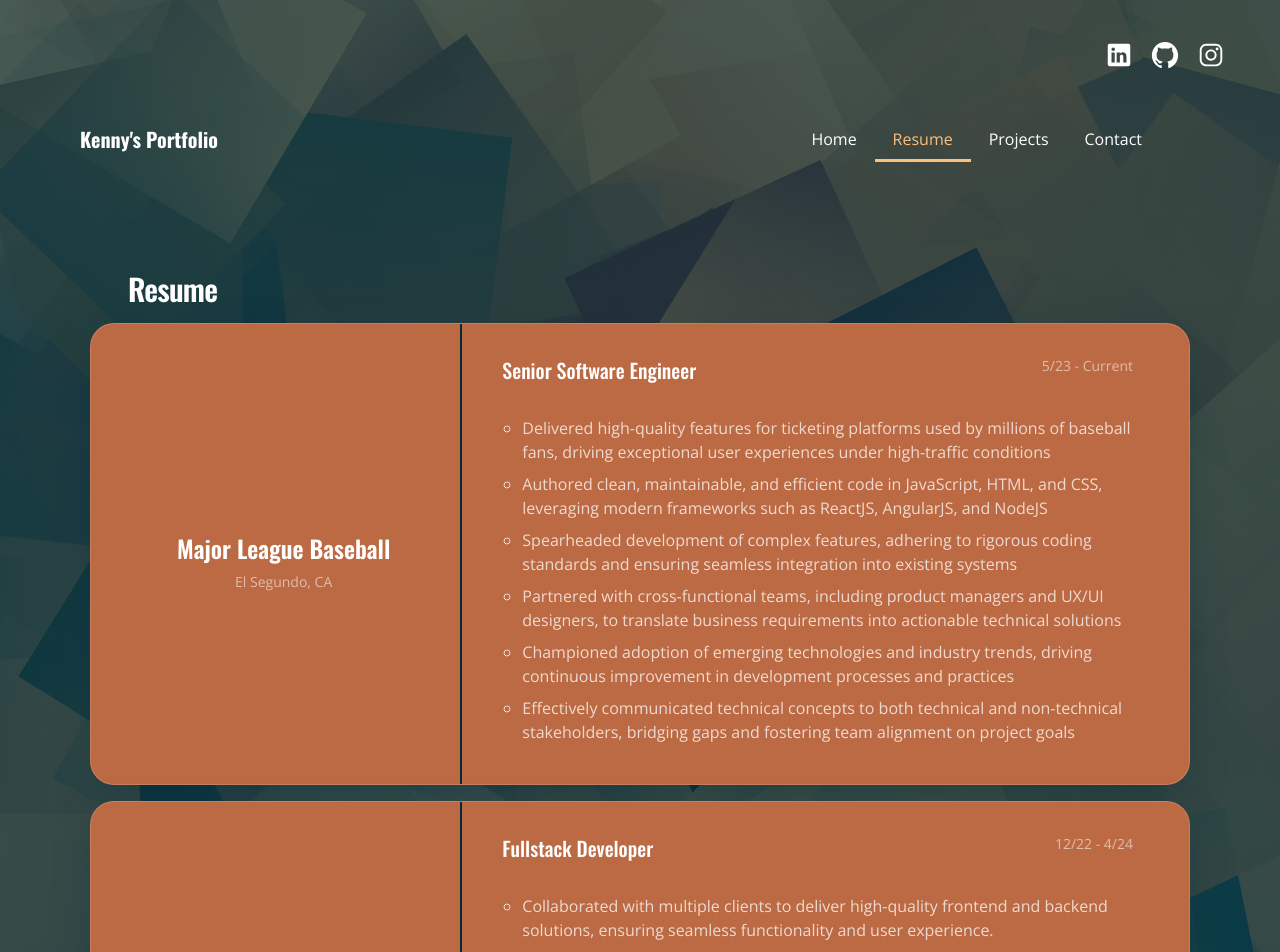
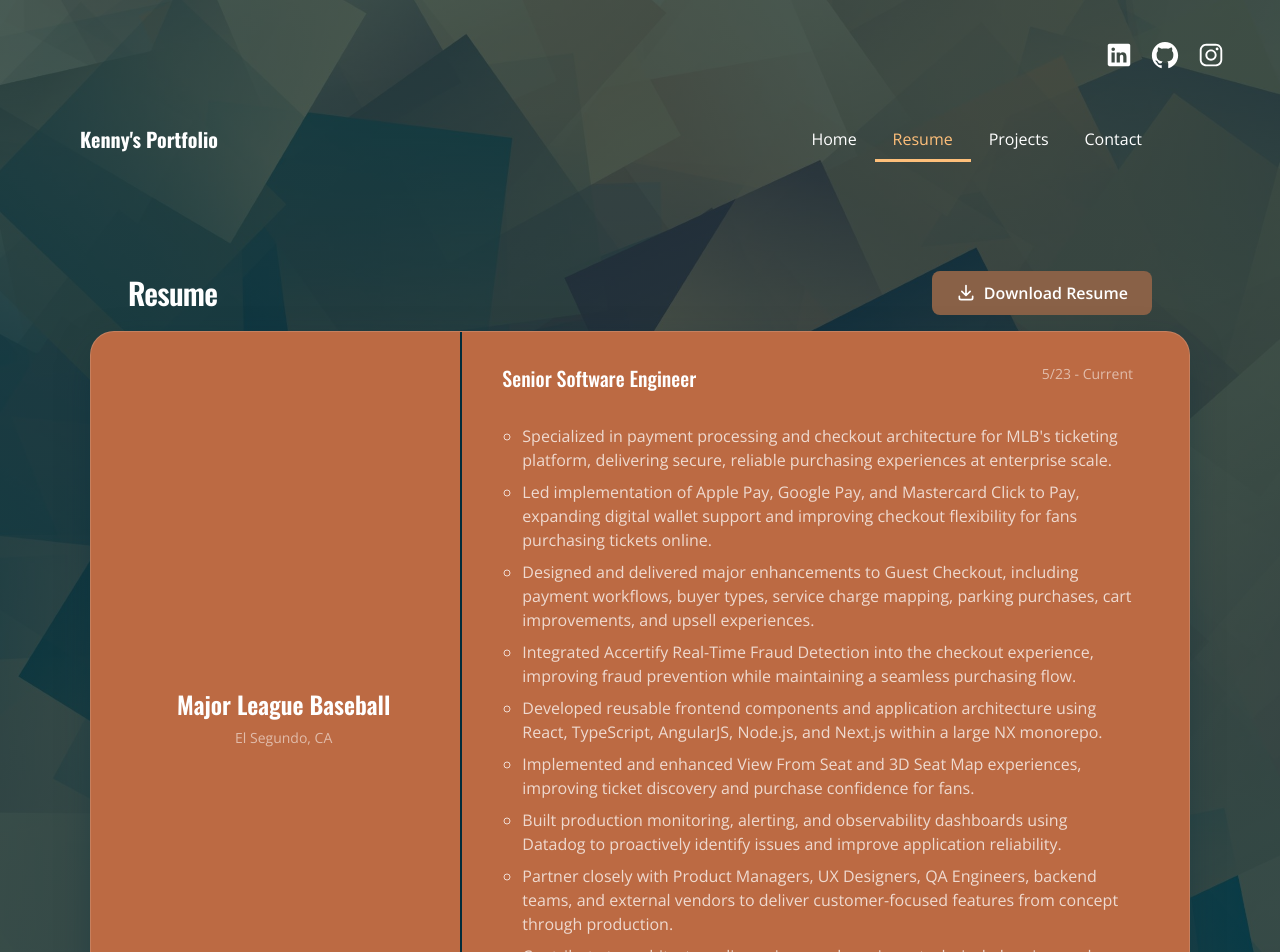
Before and after one commit to Kbbryant55/My-Portfolio, a Next.js app: page /resume in a window 1280 px wide. Shown: the top 952 px of the page. Built offline with nearby package versions, Linux system fonts and the light colour scheme.

Commit message:
Added resume download and updated

```diff
--- a/src/components/HeroSection.tsx
+++ b/src/components/HeroSection.tsx
@@ -29,6 +29,13 @@
         <Link href="/contact" className="btn-primary">
           Get in touch
         </Link>
+        <a
+          href="/Kenneth-Willoughby-Resume.pdf"
+          download
+          className="btn-secondary"
+        >
+          Download resume
+        </a>
         <Link href="/projects" className="btn-secondary">
           View projects
         </Link>
--- a/src/data/workHistory.js
+++ b/src/data/workHistory.js
@@ -6,12 +6,16 @@
     duration: "5/23 - Current",
     location: "El Segundo, CA",
     responsibilities: [
-      "Delivered high-quality features for ticketing platforms used by millions of baseball fans, driving exceptional user experiences under high-traffic conditions",
-      "Authored clean, maintainable, and efficient code in JavaScript, HTML, and CSS, leveraging modern frameworks such as ReactJS, AngularJS, and NodeJS",
-      "Spearheaded development of complex features, adhering to rigorous coding standards and ensuring seamless integration into existing systems",
-      "Partnered with cross-functional teams, including product managers and UX/UI designers, to translate business requirements into actionable technical solutions",
-      "Championed adoption of emerging technologies and industry trends, driving continuous improvement in development processes and practices",
-      "Effectively communicated technical concepts to both technical and non-technical stakeholders, bridging gaps and fostering team alignment on project goals",
+      "Specialized in payment processing and checkout architecture for MLB's ticketing platform, delivering secure, reliable purchasing experiences at enterprise scale.",
+      "Led implementation of Apple Pay, Google Pay, and Mastercard Click to Pay, expanding digital wallet support and improving checkout flexibility for fans purchasing tickets online.",
+      "Designed and delivered major enhancements to Guest Checkout, including payment workflows, buyer types, service charge mapping, parking purchases, cart improvements, and upsell experiences.",
+      "Integrated Accertify Real-Time Fraud Detection into the checkout experience, improving fraud prevention while maintaining a seamless purchasing flow.",
+      "Developed reusable frontend components and application architecture using React, TypeScript, AngularJS, Node.js, and Next.js within a large NX monorepo.",
+      "Implemented and enhanced View From Seat and 3D Seat Map experiences, improving ticket discovery and purchase confidence for fans.",
+      "Built production monitoring, alerting, and observability dashboards using Datadog to proactively identify issues and improve application reliability.",
+      "Partner closely with Product Managers, UX Designers, QA Engineers, backend teams, and external vendors to deliver customer-focused features from concept through production.",
+      "Contribute to architecture discussions, code reviews, technical planning, and mentoring to improve engineering quality and maintainability.",
+      "Deliver highly reliable software supporting major sales events, including Opening Day, playoffs, and other high-demand ticket releases.",
     ],
   },
   {
@@ -27,7 +31,7 @@
       "Developed backend systems using Node.js for user authentication and account management, functioning as a CRM.",
       "Successfully deployed multiple versions of a property management mobile application, ensuring scalability and reliability.",
       "Configured Firebase Functions to automate status updates and trigger notifications in response to real-time data changes.",
-      "Utilized React Native to create a cross-platform mobile application for property management, providing a seamless user experience across iOS and Android devices.",
+      "Deployed and maintained applications on AWS EC2 instances, optimizing performance and system stability.",
     ],
   },
 
--- a/src/pages/resume.tsx
+++ b/src/pages/resume.tsx
@@ -5,7 +5,30 @@
 const Resume = () => {
   return (
     <main className="page-shell space-y-4">
-      <h1 className="w-full max-w-5xl">Resume</h1>
+      <div className="w-full max-w-5xl flex items-center justify-between gap-4 flex-wrap">
+        <h1>Resume</h1>
+        <a
+          href="/Kenneth-Willoughby-Resume.pdf"
+          download
+          className="btn-primary"
+        >
+          <svg
+            className="w-5 h-5 mr-2"
+            fill="none"
+            stroke="currentColor"
+            viewBox="0 0 24 24"
+            aria-hidden
+          >
+            <path
+              strokeLinecap="round"
+              strokeLinejoin="round"
+              strokeWidth={2}
+              d="M4 16v2a2 2 0 002 2h12a2 2 0 002-2v-2M7 10l5 5 5-5M12 15V3"
+            />
+          </svg>
+          Download Resume
+        </a>
+      </div>
       {workHistory.map((job) => (
         <WorkHistoryTileSection key={job.id} job={job} />
       ))}
```
Also changed, not shown: 1 other file (tests, documents, lock files or other folders).
